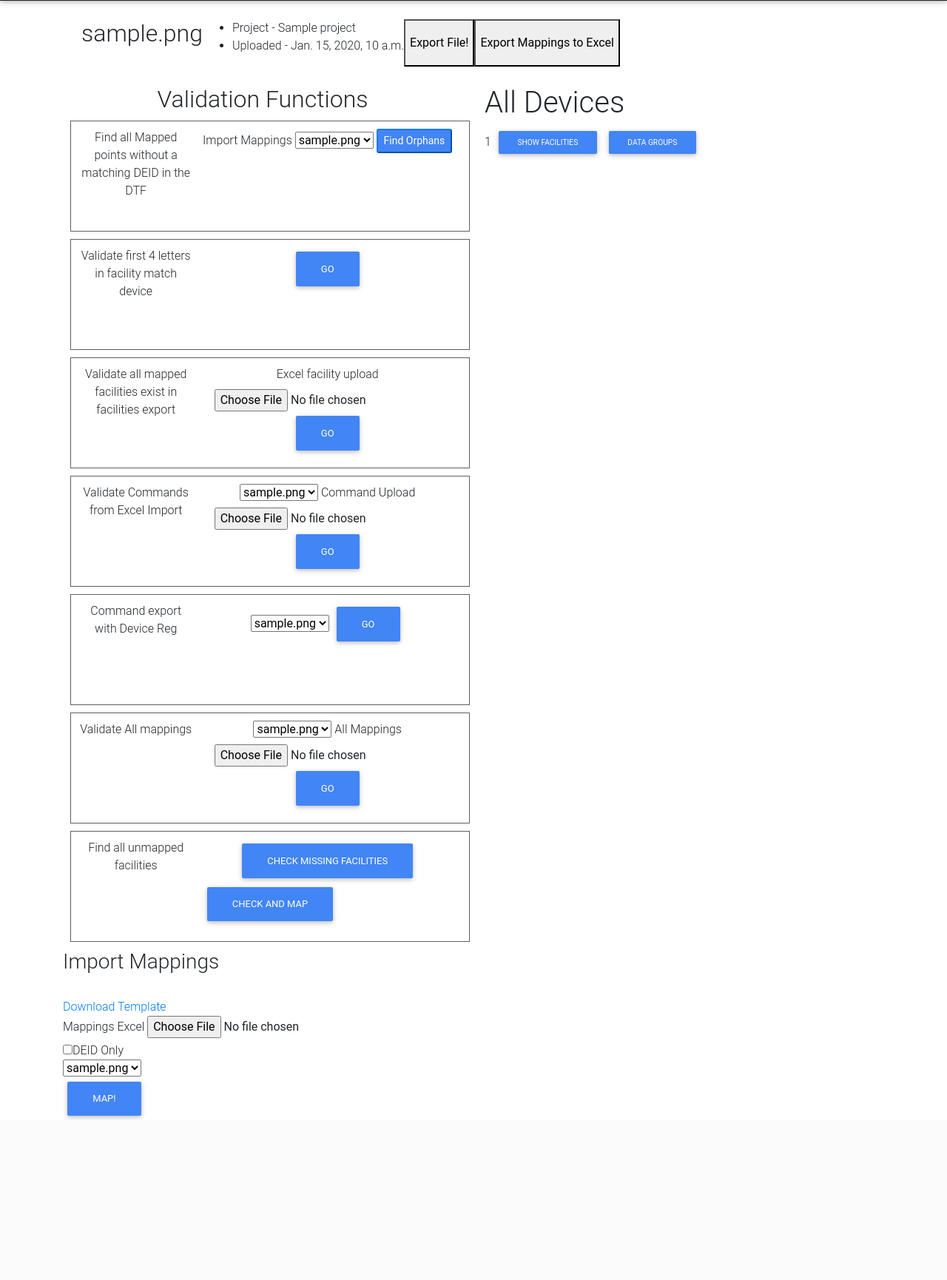
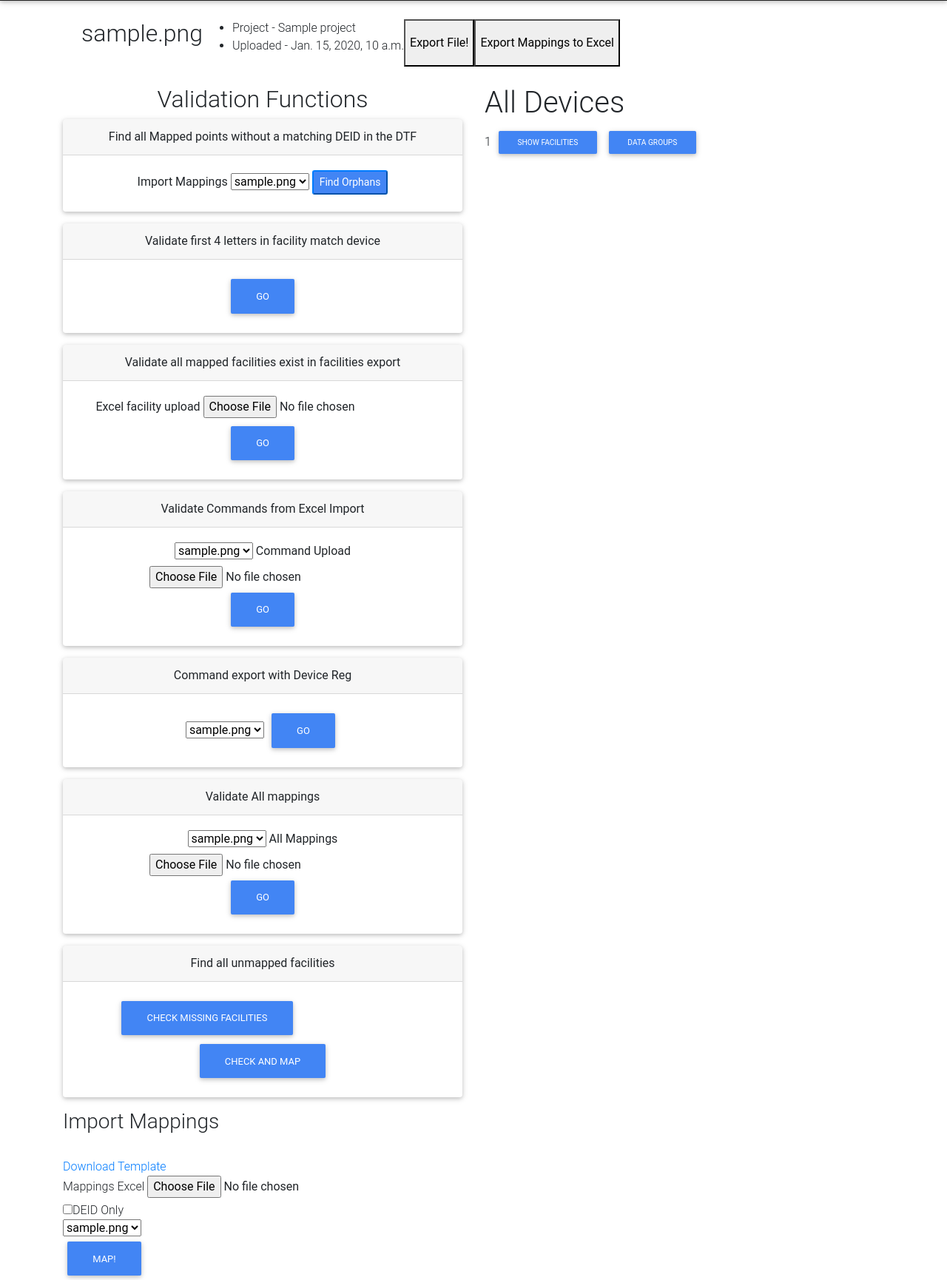
Before and after one commit to jpb8/CygThonUI, a Django app: template files/templates/files/dds_detail.html in a window 1280 px wide. Shown: the part 325-2055 px from the top of the page at 74% size. Before the commit the page ends 1837 px from the top, so only its background shows below. Run offline with Django 3.2, Linux system fonts and the light colour scheme; tables that the repository leaves empty hold one stand-in row (values such as "Sample post"); the template is opened without the code that fills it: values that come from a table or form of the project are taken from there, most other values are stand-ins (such as "Sample title", 1, 10 or a date in 2020); some libraries are stand-ins or nearby versions.

Commit message:
UI update

```diff
--- a/files/templates/files/dds_detail.html
+++ b/files/templates/files/dds_detail.html
@@ -16,11 +16,11 @@
         <div class="col">
             <div class="function-container">
                 <h2>Validation Functions</h2>
-                <div class="file-function">
-                    <div class="file-function-desc">
+                <div class="card mb-3">
+                    <div class="card-header">
                         Find all Mapped points without a matching DEID in the DTF
                     </div>
-                    <div class="file-fuction-body">
+                    <div class="card-body">
                         <form method="POST" action="{% url 'files:orphans' %}" id="dds-orphans">
                             {% csrf_token %}
                             <label for="dtf-id">Import Mappings</label>
@@ -36,23 +36,22 @@
                         </form>
                     </div>
                 </div>
-                <div class="file-function">
-                    <div class="file-function-desc">
+                <div class="card mb-3">
+                    <div class="card-header">
                         Validate first 4 letters in facility match device
                     </div>
-                    <div class="file-function-body">
+                    <div class="card-body">
                         <div class="dds-util btn btn-primary" data-id="{{ dds.pk }}"
                              data-url="{% url 'files:correct_dec_check' %}?id={{ dds.pk }}">
                             GO
                         </div>
                     </div>
-
                 </div>
-                <div class="file-function">
-                    <div class="file-function-desc">
+                <div class="card mb-3">
+                    <div class="card-header">
                         Validate all mapped facilities exist in facilities export
                     </div>
-                    <div class="file-function-body">
+                    <div class="card-body">
                         <form method="post" enctype="multipart/form-data" action="{% url 'files:fac_exist' %}"
                               id="dds-facs">
                             {% csrf_token %}
@@ -63,11 +62,11 @@
                         </form>
                     </div>
                 </div>
-                <div class="file-function">
-                    <div class="file-function-desc">
+                <div class="card mb-3">
+                    <div class="card-header">
                         Validate Commands from Excel Import
                     </div>
-                    <div class="file-function-body">
+                    <div class="card-body">
                         <form method="post" enctype="multipart/form-data" action="{% url 'files:validate_commands' %}"
                               id="dds-cmds">
                             {% csrf_token %}
@@ -85,11 +84,11 @@
                         </form>
                     </div>
                 </div>
-                <div class="file-function">
-                    <div class="file-function-desc">
+                <div class="card mb-3">
+                    <div class="card-header">
                         Command export with Device Reg
                     </div>
-                    <div class="file-function-body">
+                    <div class="card-body">
                         <form method="post" enctype="multipart/form-data" action="{% url 'files:export_cmds' %}">
                             {% csrf_token %}
                             <select name="dtf-id">
@@ -104,11 +103,11 @@
                         </form>
                     </div>
                 </div>
-                <div class="file-function">
-                    <div class="file-function-desc">
+                <div class="card mb-3">
+                    <div class="card-header">
                         Validate All mappings
                     </div>
-                    <div class="file-function-body">
+                    <div class="card-body">
                         <form method="post" enctype="multipart/form-data" action="{% url 'files:validate_maps' %}"
                               id="mapping-validation">
                             {% csrf_token %}
@@ -126,10 +125,11 @@
                         </form>
                     </div>
                 </div>
-                <div class="file-function">
-                    <div class="file-function-desc">
+                <div class="card mb-3">
+                    <div class="card-header">
                         Find all unmapped facilities
                     </div>
+                    <div class="card-body">
                         <div class="file-function-body">
                             <div class="dds-util btn btn-primary" data-id="{{ dds.pk }}"
                                  data-url="{% url 'files:unmapped_facs' %}?id={{ dds.pk }}">
@@ -139,6 +139,7 @@
                         <div class="btn btn-primary" id="map-unmapped" data-id="{{ dds.pk }}" data-map="True"
                              data-url="{% url 'files:unmapped_facs' %}">
                             Check and map
+                        </div>
                     </div>
                 </div>
             </div>
```
Also changed, not shown: files/templates/files/dtf_detail.html (+19 -7 lines). Lines whose indentation alone changed are shown as unchanged.
